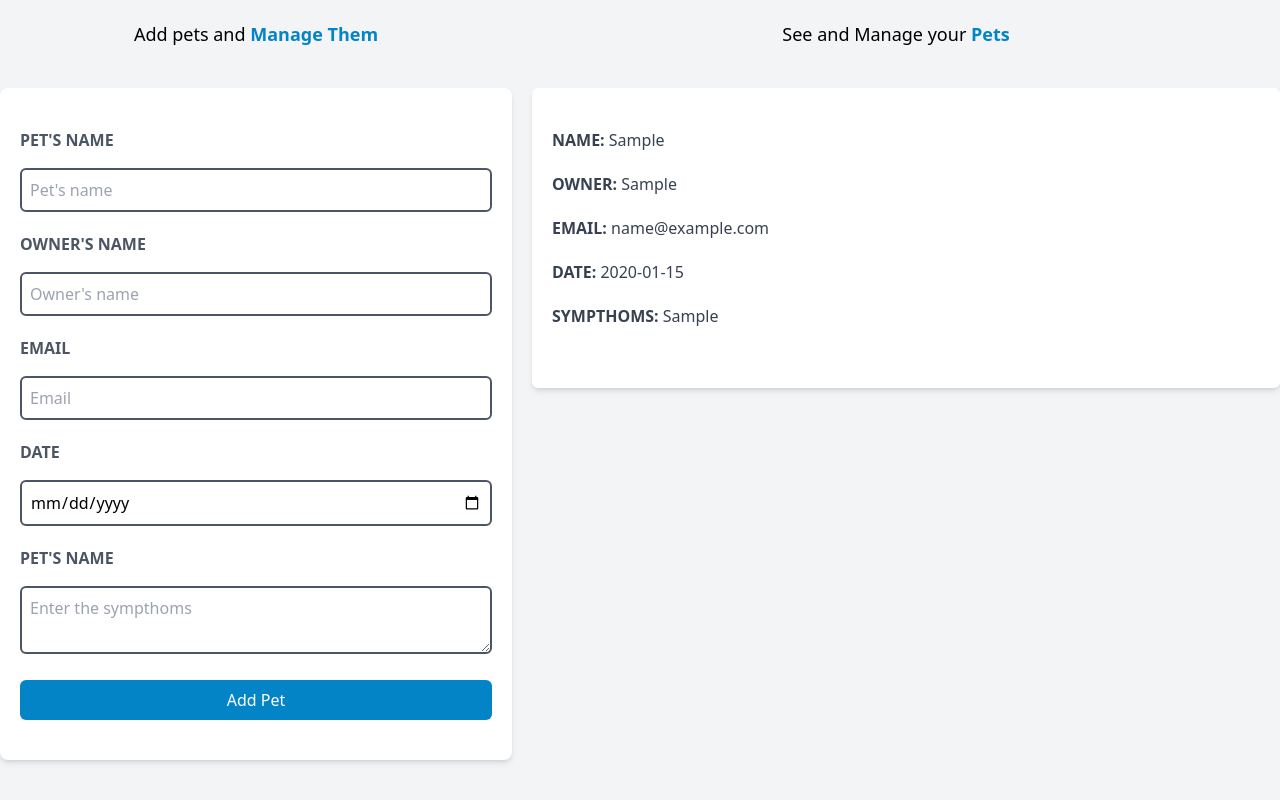
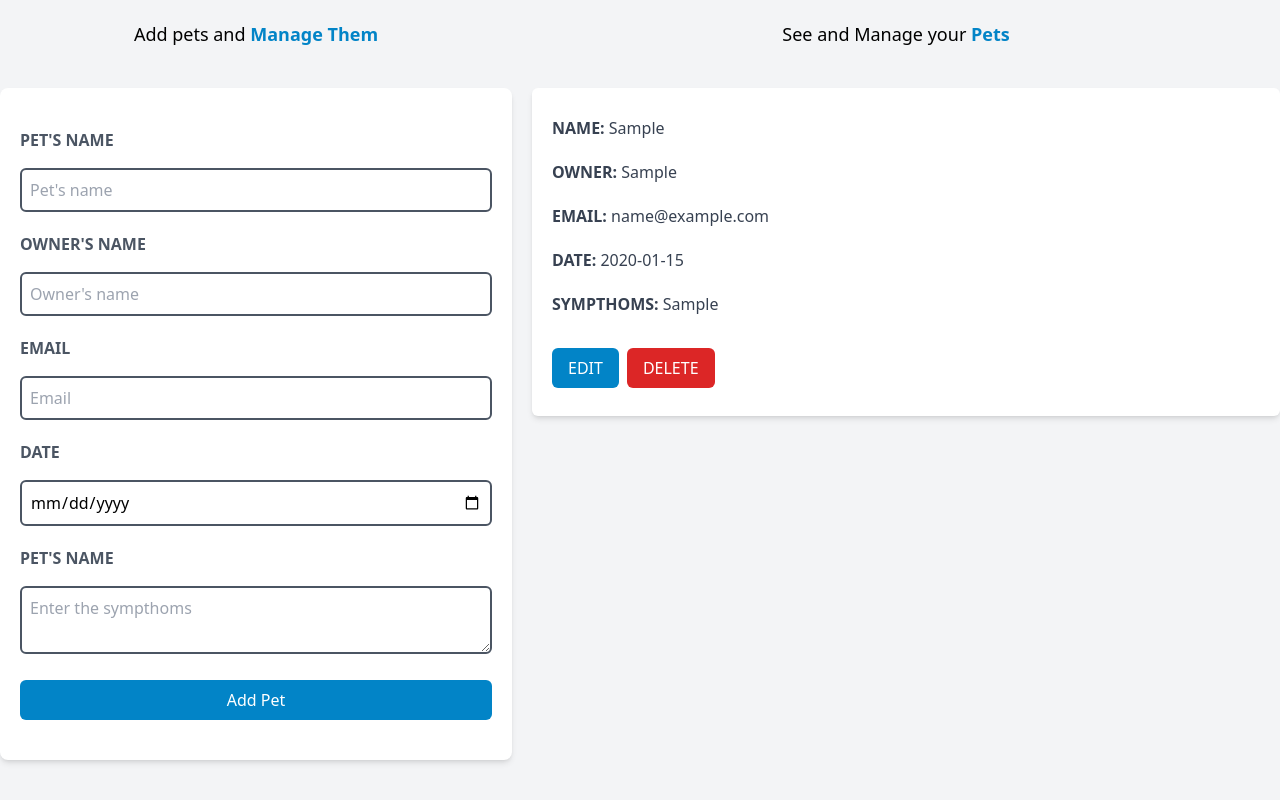
Before and after one commit to IsaiStormBlesed/appointment-react-app, a React (Vite) app: page / in a window 1280 px wide. Both pictures are taken after typing "Sample", "Sample", "name@example.com", "2020-01-15", "Sample" into the empty fields and a click on the input "Add Pet". Shown: the part 244-1044 px from the top of the page. Built offline with nearby package versions, Linux system fonts and the light colour scheme.

Commit message:
Add edit & delete buttons.

```diff
--- a/src/components/Patient.jsx
+++ b/src/components/Patient.jsx
@@ -2,7 +2,7 @@ const Patient = ({patient}) => {
     const {name, owner, email, date, sympthoms} = patient
     return (
         <div>
-            <div className="bg-white px-5 py-10 shadow-md rounded-md mt-10 ml-5">
+            <div className="bg-white px-5 py-7 shadow-md rounded-md mt-10 ml-5">
                 <p className="font-bold text-gray-700 uppercase mb-5">
                     Name:
                     <span className="font-normal normal-case"> {name}</span>
@@ -23,6 +23,18 @@ const Patient = ({patient}) => {
                     Sympthoms:
                     <span className="font-normal normal-case"> {sympthoms}</span>
                 </p>
+
+                <div className="flex gap-2">
+                    <button
+                        className="bg-sky-600 text-white uppercase hover:bg-sky-700 rounded-md px-4 py-2 mt-3">
+                        Edit
+                    </button>
+
+                    <button
+                        className="bg-red-600 text-white uppercase hover:bg-red-700 rounded-md px-4 py-2 mt-3">
+                        Delete
+                    </button>
+                </div>
             </div>
         </div>
     )
```
Also changed, not shown: .gitpod.yml.
